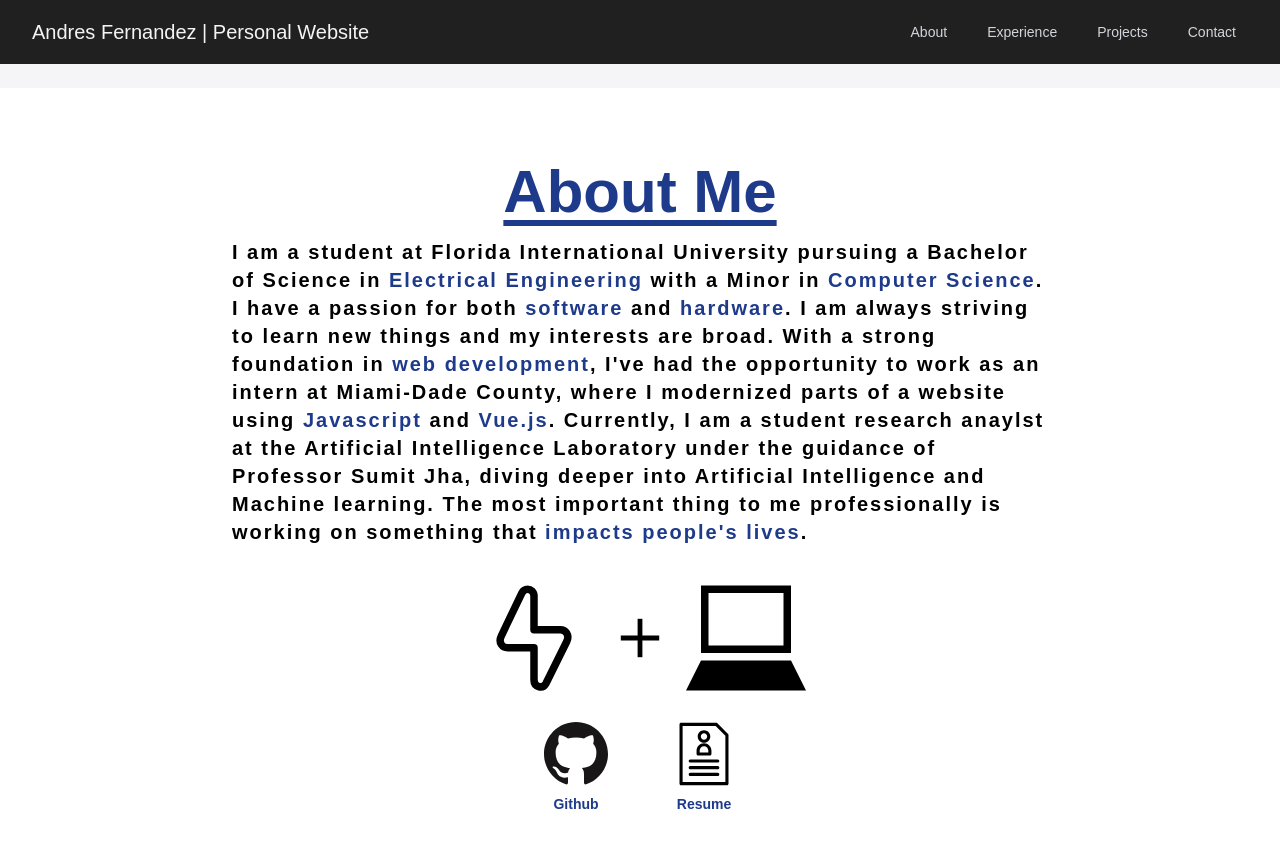
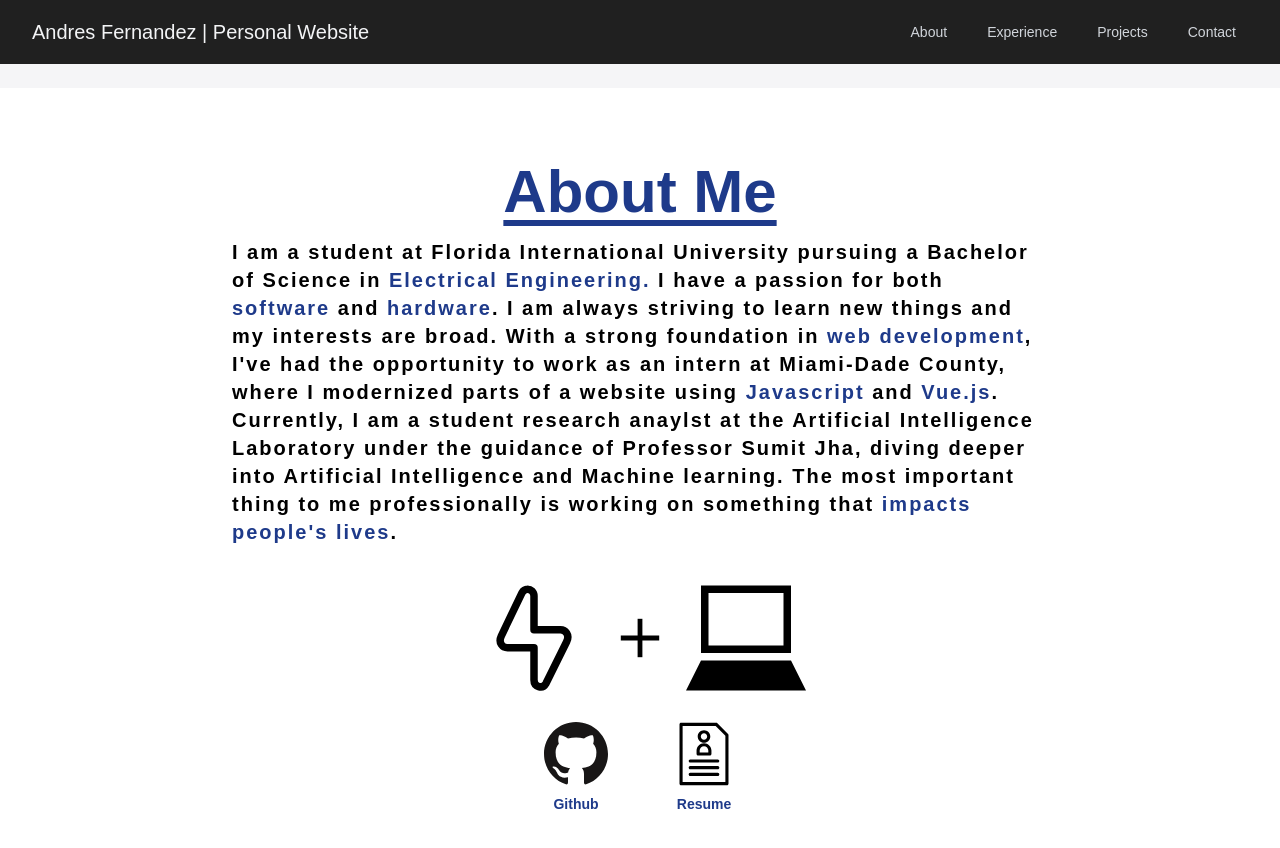
Before and after one commit to andresdanfernandez/Personal-Website, a React (Vite) app: page / in a window 1280 px wide. Shown: the top 848 px of the page. Built offline with nearby package versions, Linux system fonts and the light colour scheme.

Commit message:
Update About.tsx

```diff
--- a/src/components/About.tsx
+++ b/src/components/About.tsx
@@ -14,7 +14,7 @@ const About = forwardRef<HTMLDivElement>((_, ref) => {
                     <h1 className="font-extrabold text-3xl sm:text-4xl md:text-5xl lg:text-6xl underline underline-offset-8 text-blue-900">About Me</h1>
                         <p className="text-base m-10 sm:text-lg md:text-xl lg:text-xl mb-8 mt-4 text-black tracking-widest leading-normal" >
                             I am a student at Florida International University pursuing a Bachelor of Science in
-                            <span className="font-extrabold text-blue-900"> Electrical Engineering </span> with a Minor in <span className="font-extrabold text-blue-900">Computer Science</span>. I have a passion for both <span className="font-extrabold text-blue-900"> software </span>
+                            <span className="font-extrabold text-blue-900"> Electrical Engineering.</span> I have a passion for both <span className="font-extrabold text-blue-900"> software </span>
                             and <span className="font-extrabold text-blue-900"> hardware</span>. I am always striving to learn
                             new things and my interests are broad. With a strong foundation in <span className="font-extrabold text-blue-900" >web development</span>, I've had the opportunity to work as an intern at Miami-Dade County, where I modernized parts of a website using <span className="font-extrabold text-blue-900" >Javascript</span> and <span className="font-extrabold text-blue-900" >Vue.js</span>. Currently, I am a student research anaylst at the Artificial Intelligence Laboratory under the guidance of Professor Sumit Jha, diving deeper into Artificial Intelligence and Machine learning. The most important thing to me professionally is
                             working on something that <span className="font-extrabold text-blue-900"> impacts people's lives</span>.
```
